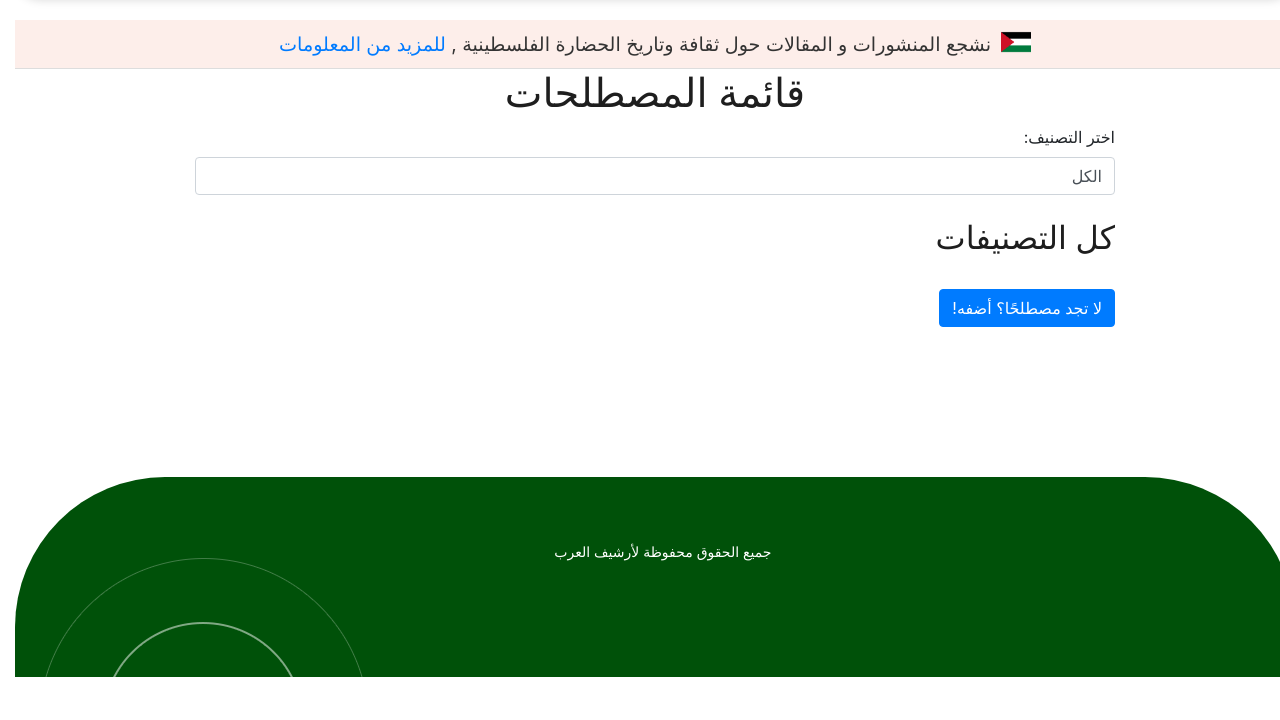
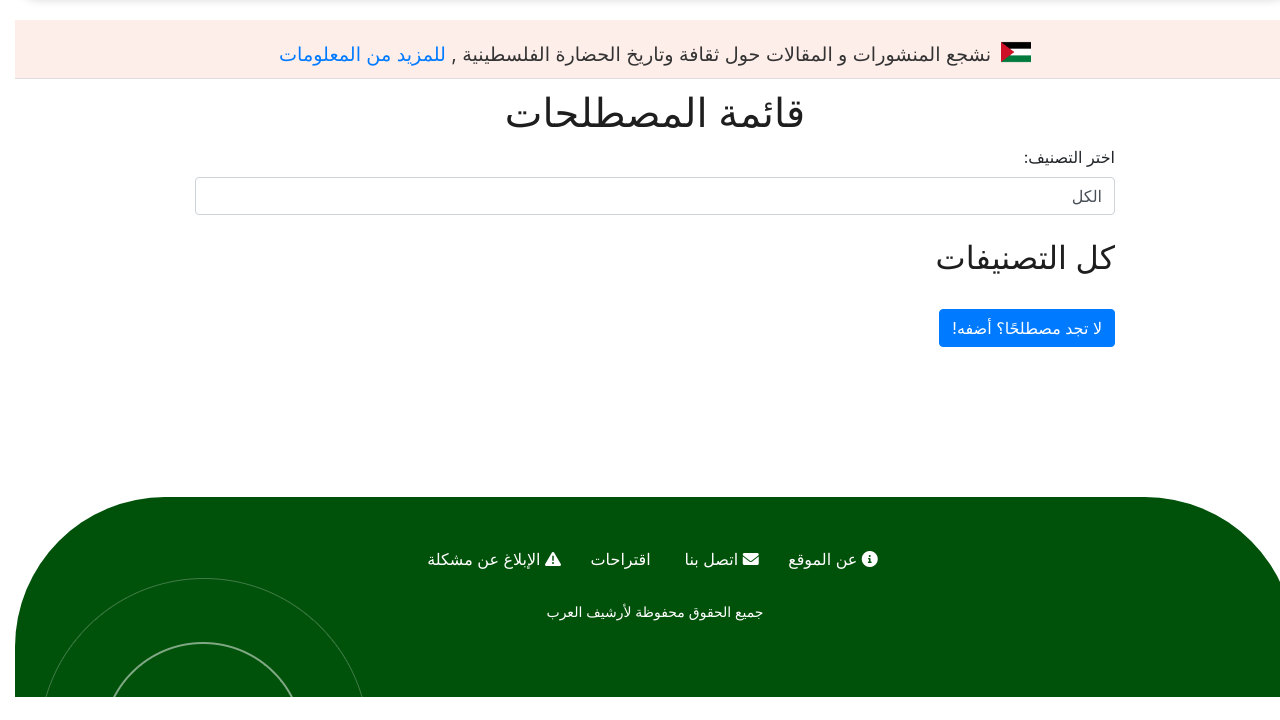
Before and after one commit to Arabarxiv/arabarxiv, a Django app: page /terms in a window 1280 px wide. Shown: the part 80-800 px from the top of the page. Run offline with Django 5.2, Linux system fonts and the light colour scheme; data that the repository does not hold is empty; some libraries are stand-ins or nearby versions.

Commit message:
add contact and footer

```diff
--- a/main/forms.py
+++ b/main/forms.py
@@ -7,6 +7,10 @@
 from django_countries.widgets import CountrySelectWidget
 
 from .models import Post, TranslationPost
+
+from django import forms
+from django.core.validators import EmailValidator
+
 class RegisterForm(UserCreationForm):
     email = forms.EmailField(required=True, label=('البريد الإلكتروني'))
 
--- a/main/static/assets/css/templatemo-scholar.css
+++ b/main/static/assets/css/templatemo-scholar.css
@@ -45,6 +45,8 @@
 #id_is_translation{
   margin-left: 50px;
 }
+
+
 
 .notification-indicator {
   display: inline-block;
@@ -1723,7 +1725,7 @@
 
 footer p {
   text-align: center;
-  line-height: 150px;
+  line-height: 50px;
   color: #fff;
   font-weight: 400;
 }
@@ -1737,6 +1739,23 @@
 
 footer p a:hover {
   opacity: 0.75;
+}
+.footer-menu {
+  list-style-type: none;
+  padding: 0;
+  margin: 0;
+}
+.footer-menu li {
+  display: inline;
+  margin-right: 15px; /* Adjust spacing as needed */
+}
+.footer-menu li a {
+  color: #fff; /* Adjust color as needed */
+  text-decoration: none;
+  font-size: 16px; /* Adjust font size as needed */
+}
+.footer-menu li a i {
+  margin-right: 5px; /* Space between icon and text */
 }
 
 footer::before {
--- a/main/templates/main/base.html
+++ b/main/templates/main/base.html
@@ -58,7 +58,7 @@
         <a class="nav-link dropdown-toggle" href="#" id="submitPostDropdown" role="button" data-toggle="dropdown" aria-haspopup="true" aria-expanded="false">
             تقديم منشور
         </a>
-        <div class="dropdown-menu" aria-labelledby="submitPostDropdown" style="background-color:black;">
+        <div class="dropdown-menu" aria-labelledby="submitPostDropdown" style="background-color:black;text-align:right;">
           <a class="dropdown-item" href="/author_guidelines">دليل المؤلف</a>
             <a class="dropdown-item" href="/create-post">تقديم منشور أصلي</a>
             <a class="dropdown-item" href="/create-translation-post">تقديم ترجمة</a>
@@ -130,15 +130,53 @@
         {% endblock content %}
     </div>
 
+    <footer>
+      <div class="container">
+          <!-- Footer Menu -->
+          <div class="footer-menu">
+              <ul>
+                  <li><a href="/about"><i class="fa fa-info-circle"></i> عن الموقع</a></li>
+                  <li><a href="/contact"><i class="fa fa-envelope"></i> اتصل بنا</a></li>
+                  <li><a href="/suggestions"><i class="fa fa-lightbulb-o"></i> اقتراحات</a></li>
+                  <li><a href="/raise-issue"><i class="fa fa-exclamation-triangle"></i> الإبلاغ عن مشكلة</a></li>
+              </ul>
+          </div>
 
+          <!-- Footer Copyright -->
+          <div class="text-center">
+              <p>جميع الحقوق محفوظة لأرشيف العرب</p>
+          </div>
+      </div>
+  </footer>
 
-<footer>
-  <div class="container">
-    <div class="col-lg-12">
-      <p>جميع الحقوق محفوظة لأرشيف العرب  &nbsp;&nbsp;&nbsp; </p>
-    </div>
-  </div>
-</footer>
+<style>
+  footer {
+      padding: 20px 0;
+  }
+  .footer-menu ul {
+      list-style-type: none;
+      padding: 0;
+      margin-top: 30px;
+      text-align: center;
+  }
+  .footer-menu ul li {
+      display: inline;
+      margin: 0 10px;
+  }
+  .footer-menu ul li a {
+      color: #fff; /* Adjust color as needed */
+      text-decoration: none;
+      font-size: 16px; /* Adjust font size as needed */
+  }
+  .footer-menu ul li a i {
+      margin-right: 5px; /* Space between icon and text */
+  }
+  .text-center {
+      text-align: center;
+      margin-top: 10px;
+  }
+</style>
+
 <script src="https://code.jquery.com/jquery-3.5.1.min.js"></script>
 <script src="{% static 'assets/js/isotope.min.js' %}"></script>
 <script src="{% static 'assets/js/owl-carousel.js' %}"></script>
--- a/main/urls.py
+++ b/main/urls.py
@@ -22,6 +22,7 @@
     path("become_reviewer", views.become_reviewer, name="become_reviewer"),
     path('create-translation-post', views.create_translation_post, name='create_translation_post'),
     path('author_guidelines', views.author_guidelines, name='author_guidelines'),
+    path('contact', views.contact, name='contact'),
 ]
 
 
--- a/main/views.py
+++ b/main/views.py
@@ -33,6 +33,35 @@
 
 def author_guidelines(request):
     return render(request, 'main/author_guidelines.html')
+
+from django.http import HttpResponse
+from django.core.validators import validate_email
+from django.core.exceptions import ValidationError
+
+def contact(request):
+    if request.method == 'POST':
+        name = request.POST.get('name')
+        email = request.POST.get('email')
+        message = request.POST.get('message')
+
+        # Basic validation
+        try:
+            validate_email(email)
+            # Send an email
+            send_mail(
+                subject=f"Message from {name}",
+                message=f'This message was sent by {email}: \n {message}',
+                from_email=email,
+                recipient_list=['arabarxiv@gmail.com'],
+            )
+            messages.success(request, 'شكرًا لرسالتك، تم إرسالها بنجاح.')
+        except ValidationError:
+            messages.error(request, 'البريد الإلكتروني غير صالح، يرجى العودة وتصحيحه.')
+
+        return redirect('contact')
+
+    return render(request, 'main/contact.html')
+
 
 def search_posts(request):
     query = request.GET.get('searchKeyword', '')
```
Also changed, not shown: main/templates/main/contact.html (added, +63 -0 lines).
